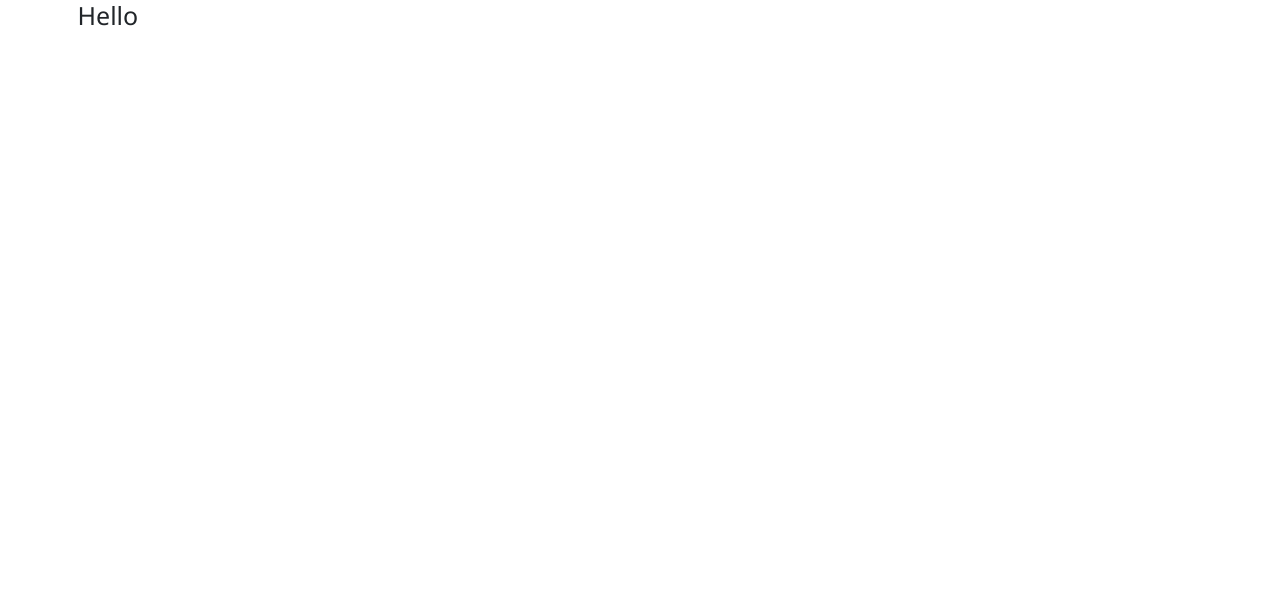
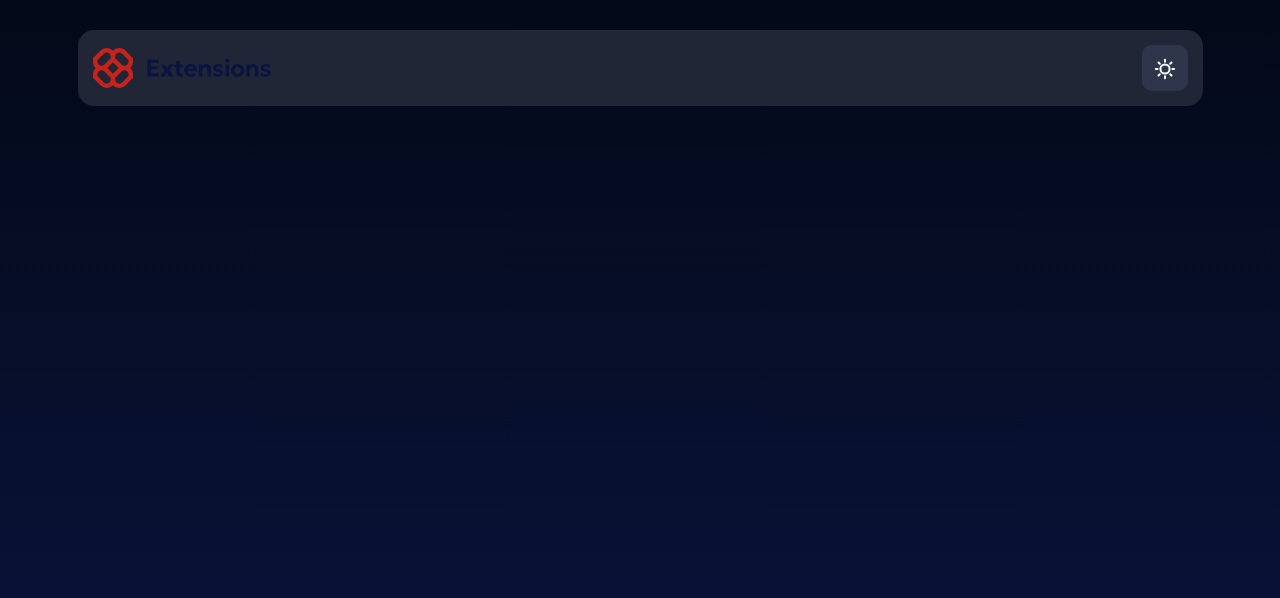
Before and after one commit to Sandeep-Murmu/FM-browser-extensions-manager-ui-main, a React (Create React App) app: page / in a window 1280 px wide. Shown: the top 598 px of the page. Built offline with nearby package versions, Linux system fonts and the light colour scheme.

Commit message:
add header component

```diff
--- a/src/App.js
+++ b/src/App.js
@@ -1,8 +1,11 @@
+import ExtentionHeader from "./components/extention-header";
 
 function App() {
   return (
-    <div className="App container">
-<h1>Hello</h1>
+    <div className="App">
+      <div className="container py-5">
+        <ExtentionHeader />
+      </div>
     </div>
   );
 }
--- /dev/null
+++ b/src/components/extention-header.js
@@ -0,0 +1,15 @@
+import logo from "../assets/images/logo.svg";
+import logoTheme from "../assets/images/icon-sun.svg";
+
+export default function ExtentionHeader() {
+  return (
+    <>
+      <div className="extention-header p-4">
+        <img src={logo} alt="logo" />
+        <button className="extention-header__btn">
+          <img src={logoTheme} alt="logo" />
+        </button>
+      </div>
+    </>
+  );
+}
--- a/src/index.css
+++ b/src/index.css
@@ -53,3 +53,26 @@ body {
   font-size: 1.6rem;
   font-family: "NatoSanse";
 }
+
+.App {
+  background: var(--Dark-Gradient);
+  min-height: 100vh;
+}
+
+.extention-header {
+  background-color: var(--neutral-800);
+  min-height: 2rem;
+  border-radius: 1.6rem;
+  display: flex;
+  justify-content: space-between;
+}
+
+/* .extention-header__btn:active, */
+.extention-header__btn {
+  background: var(--neutral-700);
+  padding: 0.6rem;
+  border: none;
+  width: 4.6rem;
+  height: 4.6rem;
+  border-radius: 1rem;
+}
```
